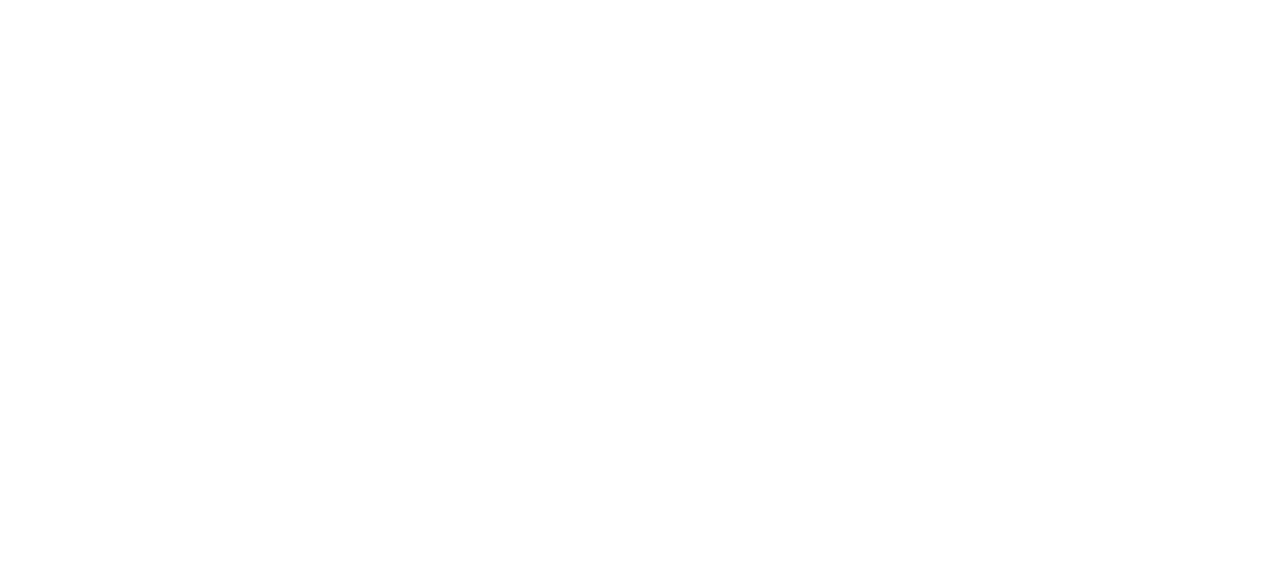
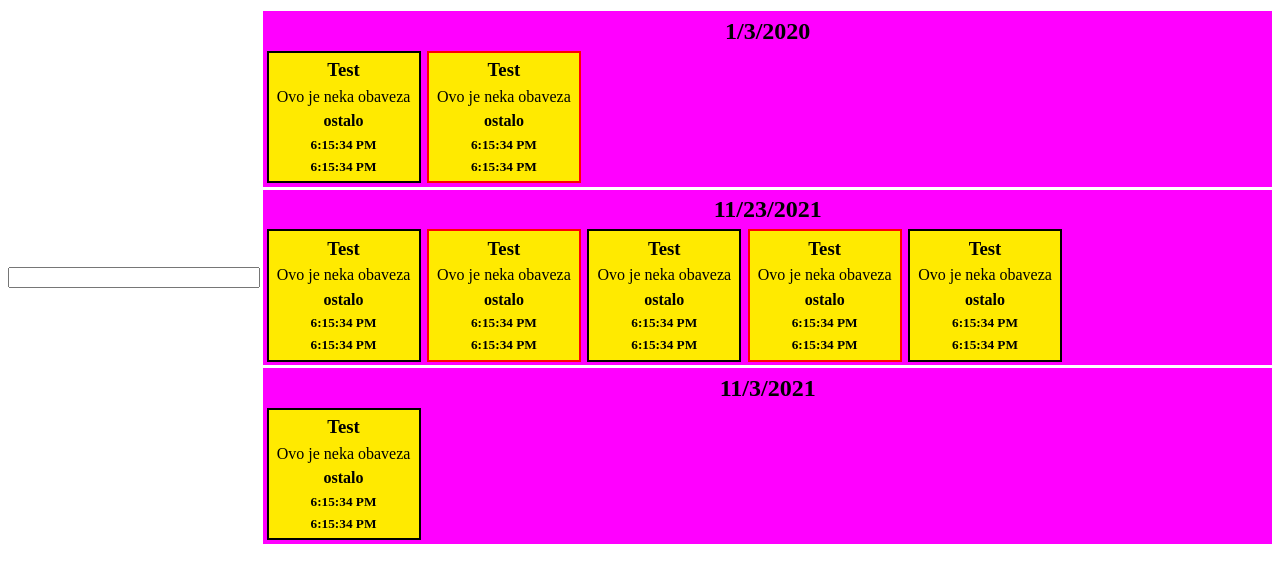
Before and after one commit to urospes/Planer, a plain HTML site: page Planer/index.html in a window 1280 px wide. Drawn offline with Linux system fonts and the light colour scheme.

Commit message:
planer, dan, obaveza

```diff
--- /dev/null
+++ b/Planer/dan.js
@@ -0,0 +1,39 @@
+import { Obaveza } from "./obaveza.js";
+
+export class Dan {
+
+    constructor(datum){
+        this.kontejner = null;
+        this.obaveze = [];
+        this.datum = new Date(datum);
+    }
+
+    dodajObavezu(obaveza){
+        this.obaveze.push(obaveza);
+    }
+
+    crtajDan(host){
+        if(!host)
+            throw new Error("Greska!");
+
+        this.kontejner = document.createElement("div");
+        this.kontejner.classList.add("danKontejner");
+
+        const podKontejnerDan = document.createElement("div");
+        podKontejnerDan.className = "danTekstKontejner";
+        const tekst = document.createElement("h2");
+        tekst.innerHTML = this.datum.toLocaleDateString();
+        tekst.className = "datum";
+        podKontejnerDan.appendChild(tekst);
+        this.kontejner.appendChild(podKontejnerDan);
+
+        const podKontejnerObaveze = document.createElement("div");
+        podKontejnerObaveze.className = "obavezeKontejner";
+        this.obaveze.forEach(ob=>{
+            ob.crtajObavezu(podKontejnerObaveze);
+        });
+        this.kontejner.appendChild(podKontejnerObaveze);
+
+        host.appendChild(this.kontejner);
+    }
+}
--- a/Planer/index.html
+++ b/Planer/index.html
@@ -2,11 +2,10 @@
 <html lang="en">
 <head>
     <meta charset="UTF-8">
-    <meta http-equiv="X-UA-Compatible" content="IE=edge">
-    <meta name="viewport" content="width=`, initial-scale=1.0">
-    <title>Document</title>
+    <link rel="stylesheet" href="stilovi.css">
+    <title>Planer</title>
 </head>
 <body>
-
+    <script src="main.js" type="module"></script>
 </body>
 </html>
--- /dev/null
+++ b/Planer/main.js
@@ -0,0 +1,24 @@
+import { Dan } from "./dan.js";
+import { Obaveza } from "./obaveza.js";
+import { Planer } from "./planer.js";
+
+const planer = new Planer("Uros Pesic");
+const datum = new Date().toLocaleTimeString();
+const dan = new Dan("2021-11-23");
+const dan2 = new Dan("2020-1-3");
+const dan3 = new Dan("2021-11-3");
+const obaveza = new Obaveza("Test", "ostalo", "Ovo je neka obaveza", false, datum, datum);
+const obaveza2 = new Obaveza("Test", "ostalo", "Ovo je neka obaveza", true, datum, datum);
+dan.dodajObavezu(obaveza);
+dan.dodajObavezu(obaveza2);
+dan.dodajObavezu(obaveza);
+dan.dodajObavezu(obaveza2);
+dan.dodajObavezu(obaveza);
+dan2.dodajObavezu(obaveza);
+dan2.dodajObavezu(obaveza2);
+dan3.dodajObavezu(obaveza);
+planer.dodajDan(dan);
+planer.dodajDan(dan2);
+planer.dodajDan(dan3);
+
+planer.crtajPlaner(document.body);
--- /dev/null
+++ b/Planer/obaveza.js
@@ -0,0 +1,52 @@
+export class Obaveza {
+
+    constructor(naziv, tip, opis, bitna, vremeOd, vremeDo){
+        this.kontejner = null;
+        this.naziv = naziv;
+        this.tip = tip;
+        this.opis = opis;
+        this.bitna = bitna;
+        this.vremeOd = vremeOd;
+        this.vremeDo = vremeDo;
+    }
+
+    crtajObavezu(host){
+        if(!host)
+            throw new Error("Greska!");
+
+        this.kontejner = document.createElement("div");
+        this.kontejner.classList.add("obaveza");
+        //vidi za boju pozadine
+        this.kontejner.classList.add(this.vratiBoju());
+        if(this.bitna){
+            this.kontejner.classList.add("bitna");
+        }
+
+        this.kreirajElement(this.kontejner, "h3", this.naziv);
+        this.kreirajElement(this.kontejner, "p", this.opis);
+        this.kreirajElement(this.kontejner, "h4", this.tip);
+        this.kreirajElement(this.kontejner, "h5", this.vremeOd);
+        this.kreirajElement(this.kontejner, "h5", this.vremeDo);
+
+        host.appendChild(this.kontejner);
+    }
+
+    kreirajElement(host, element, tekst){
+        const el = document.createElement(element);
+        el.innerHTML = tekst;
+        host.appendChild(el);
+    }
+
+     vratiBoju(){
+        if(this.tip === "fakultet")
+            return "plava";
+
+        if(this.tip === "hobi")
+            return "zelena";
+
+        if(this.tip === "ostalo")
+            return "zuta";
+    }
+
+
+}
--- /dev/null
+++ b/Planer/planer.js
@@ -0,0 +1,52 @@
+export class Planer{
+
+    constructor(vlasnik){
+        this.kontejner = null;
+        this.vlasnik = vlasnik;
+        this.meseci = [{mesec: "januar", dani: []}, {mesec: "februar", dani: []}, {mesec: "mart", dani: []}, {mesec: "april", dani: []},
+        {mesec: "maj", dani: []}, {mesec: "jun", dani: []}, {mesec: "jul", dani: []}, {mesec: "avgust", dani: []}, {mesec: "septembar", dani: []},
+        {mesec: "oktobar", dani: []}, {mesec: "novembar", dani: []}, {mesec: "decembar", dani: []}];
+    }
+
+    dodajDan(dan){
+        const mesec = dan.datum.getMonth();
+        this.meseci[mesec].dani.push(dan);
+    }
+
+    crtajPlaner(host){
+
+        if(!host){
+            throw new Error("Greska!");
+        }
+
+        this.kontejner = document.createElement("div");
+        this.kontejner.className = "planer";
+
+        //***************** forme i ostalo ********
+
+        const podKontejnerForma = document.createElement("div");
+        podKontejnerForma.className = "kontejnerForme";
+        this.kontejner.appendChild(podKontejnerForma);
+        //elementi forme
+        //**********************************OVDEEEEEE ***********************************************
+        const polje = document.createElement("input");
+        polje.type = "text";
+        podKontejnerForma.appendChild(polje);
+
+        //*****************************************
+
+        const podKonejnerPlaner = document.createElement("div");
+        podKonejnerPlaner.className = "kontejnerPlaner";
+        this.kontejner.appendChild(podKonejnerPlaner);
+
+        this.meseci.forEach(mesec => {
+            const podKontejner = document.createElement("div");
+            podKontejner.className = "podKontejnerMesec";
+            mesec.dani.forEach(dan => {
+                dan.crtajDan(podKontejner);
+            })
+            podKonejnerPlaner.appendChild(podKontejner);
+        })
+        host.appendChild(this.kontejner);
+    }
+}
--- /dev/null
+++ b/Planer/stilovi.css
@@ -0,0 +1,59 @@
+.obaveza{
+    background-color: azure;
+    flex: 0 0 150px;
+    border: 2px solid black;
+    text-align: center;
+    margin-left: 0.2rem;
+    margin-bottom: 0.2rem;
+    margin-right: 0.2rem;
+}
+
+.plava{
+    background-color: #48cae4;
+}
+.zelena{
+    background-color: #52b788;
+}
+.zuta{
+    background-color: #ffea00;
+}
+
+.bitna{
+    border: 2px solid red;
+}
+.danTekstKontejner{
+    text-align: center;
+}
+p, h2, h3, h4, h5 {
+    margin: 0.4rem;
+}
+.danKontejner{
+    background-color: magenta;
+    margin-top: 0.2rem;
+    margin-bottom: 0.2rem;
+    display: flex;
+    flex-direction: column;
+}
+.obavezeKontejner{
+    display: flex;
+    flex-direction: row;
+    align-items: space-evenly;
+    justify-content: start;
+    flex-wrap: wrap;
+}
+
+.planer{
+    display: flex;
+    flex-direction: row;
+    justify-content: space-between;
+}
+.kontejnerPlaner{
+    width: 80%;
+}
+.kontejnerForme{
+    width: 20%;
+    display: flex;
+    flex-direction: column;
+    margin-right: 0.2rem;
+    justify-content: center;
+}
```
